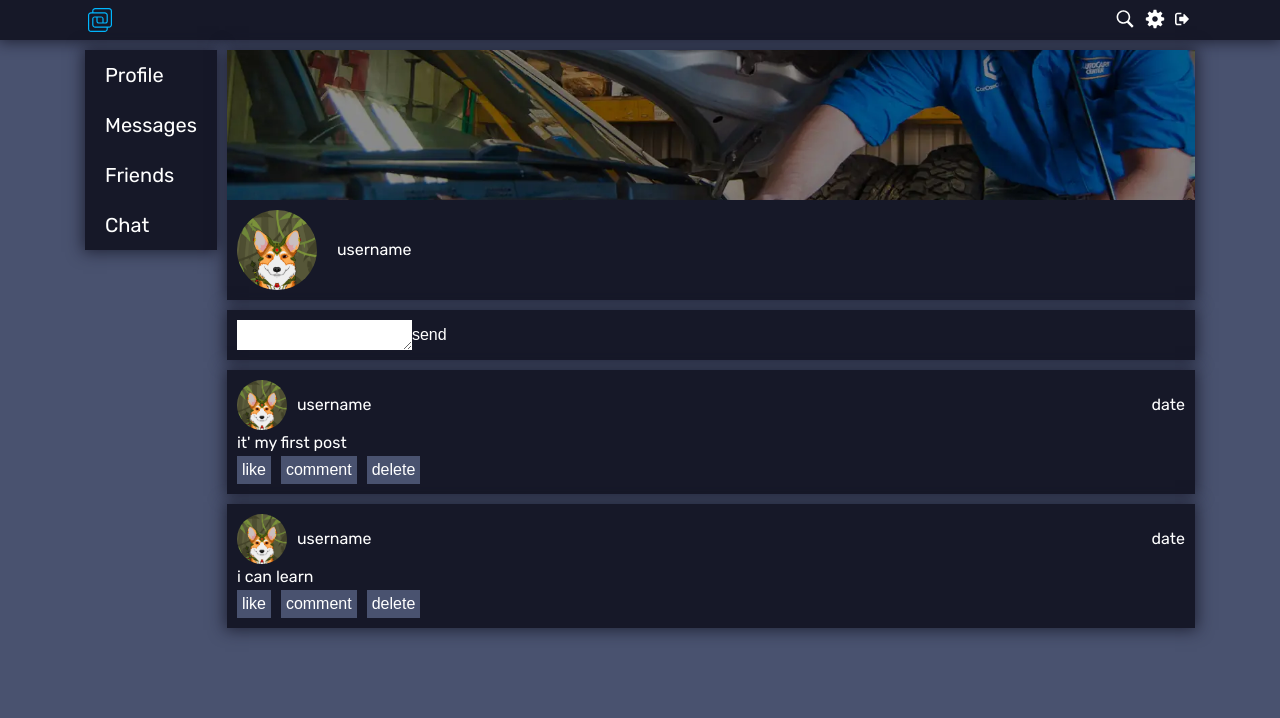
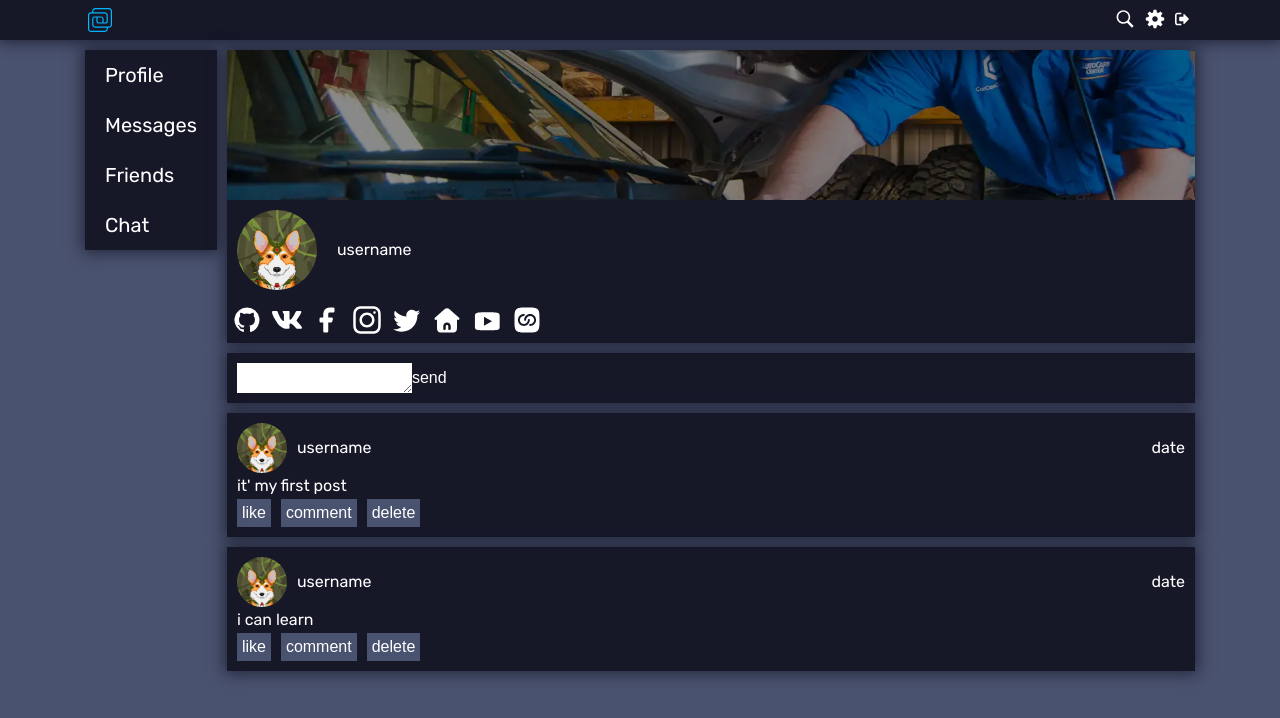
Before and after one commit to tazalov/social_ts, a React (Create React App) app: page /profile in a window 1280 px wide. Shown: the top 718 px of the page. Built offline with nearby package versions, Linux system fonts and the light colour scheme.

Commit message:
Create Links with Social(icons), add Links in Profile

```diff
--- /dev/null
+++ b/src/components/Icon/Social.tsx
@@ -0,0 +1,127 @@
+import React from "react";
+import iconsSprite from "../../assets/images/icon/social-icon-sprite.svg";
+import styled, { css } from "styled-components";
+
+type Props = {
+  iconId: ContactLink;
+  width?: string;
+  height?: string;
+  viewBox?: string;
+};
+
+type ContactLink =
+  | "github"
+  | "vk"
+  | "facebook"
+  | "instagram"
+  | "twitter"
+  | "website"
+  | "youtube"
+  | "mainLink";
+
+export const Social = (props: Props) => {
+  return (
+    <StyledSocial
+      width={props.width || "30px"}
+      height={props.height || "30px"}
+      viewBox={props.viewBox || "0 0 24 24"}
+      xmlns="http://www.w3.org/2000/svg"
+      link={props.iconId}
+    >
+      {props.iconId === "instagram" && (
+        <radialGradient id="gradient" r="150%" cx="30%" cy="107%">
+          <stop stopColor="#fff" offset="0" />
+          <stop stopColor="#fff" offset="0.05" />
+          <stop stopColor="#fff" offset="0.45" />
+          <stop stopColor="#fff" offset="0.6" />
+          <stop stopColor="#fff" offset="0.9" />
+        </radialGradient>
+      )}
+      <use xlinkHref={`${iconsSprite}#${props.iconId}`} />
+    </StyledSocial>
+  );
+};
+
+type StyledSocialPT = {
+  link: ContactLink;
+};
+
+const StyledSocial = styled.svg<StyledSocialPT>`
+  transition: all 0.2s linear;
+  ${(props) => {
+    switch (props.link) {
+      case "github": {
+        return css`
+          &:hover {
+            fill: grey;
+          }
+        `;
+      }
+      case "vk": {
+        return css`
+          &:hover {
+            fill: #0077ff;
+          }
+        `;
+      }
+      case "facebook": {
+        return css`
+          &:hover {
+            fill: #3b5998;
+          }
+        `;
+      }
+      case "instagram": {
+        return css`
+          fill: url(#gradient);
+          stop {
+            transition: all 0.2s linear;
+          }
+          &:hover stop:nth-child(1) {
+            stop-color: #fdf497;
+          }
+          &:hover stop:nth-child(2) {
+            stop-color: #fdf497;
+          }
+          &:hover stop:nth-child(3) {
+            stop-color: #fd5949;
+          }
+          &:hover stop:nth-child(4) {
+            stop-color: #d6249f;
+          }
+          &:hover stop:nth-child(5) {
+            stop-color: #285aeb;
+          }
+        `;
+      }
+      case "twitter": {
+        return css`
+          &:hover {
+            fill: #00acee;
+          }
+        `;
+      }
+      case "website": {
+        return css`
+          &:hover {
+            fill: #3b9869;
+          }
+        `;
+      }
+      case "youtube": {
+        return css`
+          &:hover {
+            fill: rgb(204, 23, 23);
+          }
+        `;
+      }
+      case "mainLink": {
+        return css`
+          &:hover {
+            fill: #22d97d;
+          }
+        `;
+      }
+    }
+  }}
+`;
--- a/src/pages/profile/profileInfo/ProfileInfo.tsx
+++ b/src/pages/profile/profileInfo/ProfileInfo.tsx
@@ -3,15 +3,19 @@ import { Avatar } from "../../../components/avatar/Avatar";
 import avatar from "../../../assets/images/anynft.webp";
 import styled from "styled-components";
 import { FlexWrapper } from "../../../components/FlexWrapper";
+import Links from "./links/Links";
 
 type ProfileInfoPT = {};
 
 export function ProfileInfo(props: ProfileInfoPT) {
   return (
-    <StyledProfileInfo align={"center"}>
-      <Avatar img={avatar} w={80} h={80} />
-      <Info>username</Info>
-    </StyledProfileInfo>
+    <>
+      <StyledProfileInfo align={"center"}>
+        <Avatar img={avatar} w={80} h={80} />
+        <Info>username</Info>
+      </StyledProfileInfo>
+      <Links />
+    </>
   );
 }
 
--- /dev/null
+++ b/src/pages/profile/profileInfo/links/Links.tsx
@@ -0,0 +1,43 @@
+import React from "react";
+import { Social } from "../../../../components/Icon/Social";
+import { FlexWrapper } from "../../../../components/FlexWrapper";
+import styled from "styled-components";
+
+type LinksPT = {};
+
+function Links(props: LinksPT) {
+  return (
+    <FlexWrapper>
+      <Block>
+        <Social iconId={"github"} />
+      </Block>
+      <Block>
+        <Social iconId={"vk"} />
+      </Block>
+      <Block>
+        <Social iconId={"facebook"} />
+      </Block>
+      <Block>
+        <Social iconId={"instagram"} />
+      </Block>
+      <Block>
+        <Social iconId={"twitter"} />
+      </Block>
+      <Block>
+        <Social iconId={"website"} />
+      </Block>
+      <Block>
+        <Social iconId={"youtube"} />
+      </Block>
+      <Block>
+        <Social iconId={"mainLink"} />
+      </Block>
+    </FlexWrapper>
+  );
+}
+
+export default Links;
+
+const Block = styled.div`
+  margin: 5px;
+`;
```
